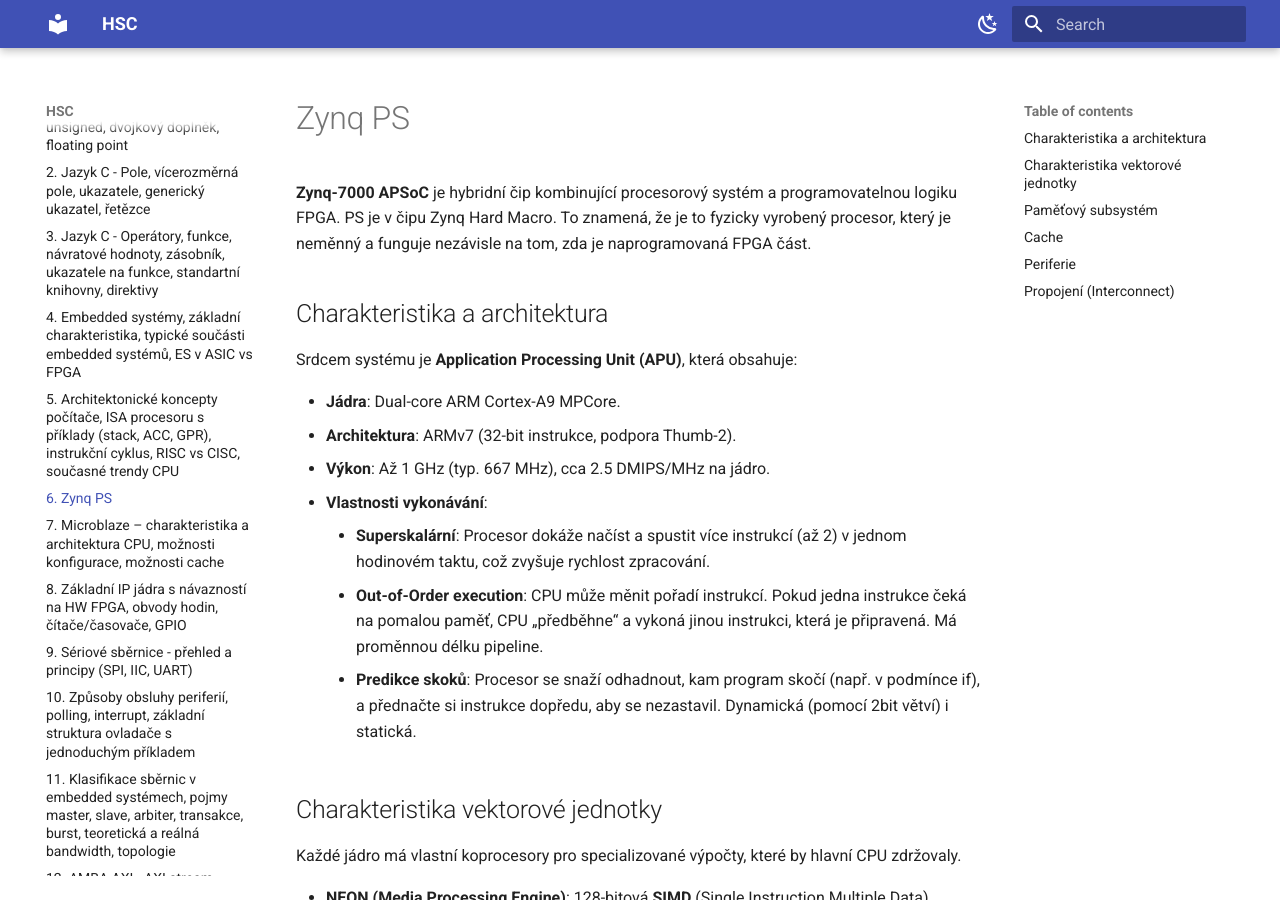
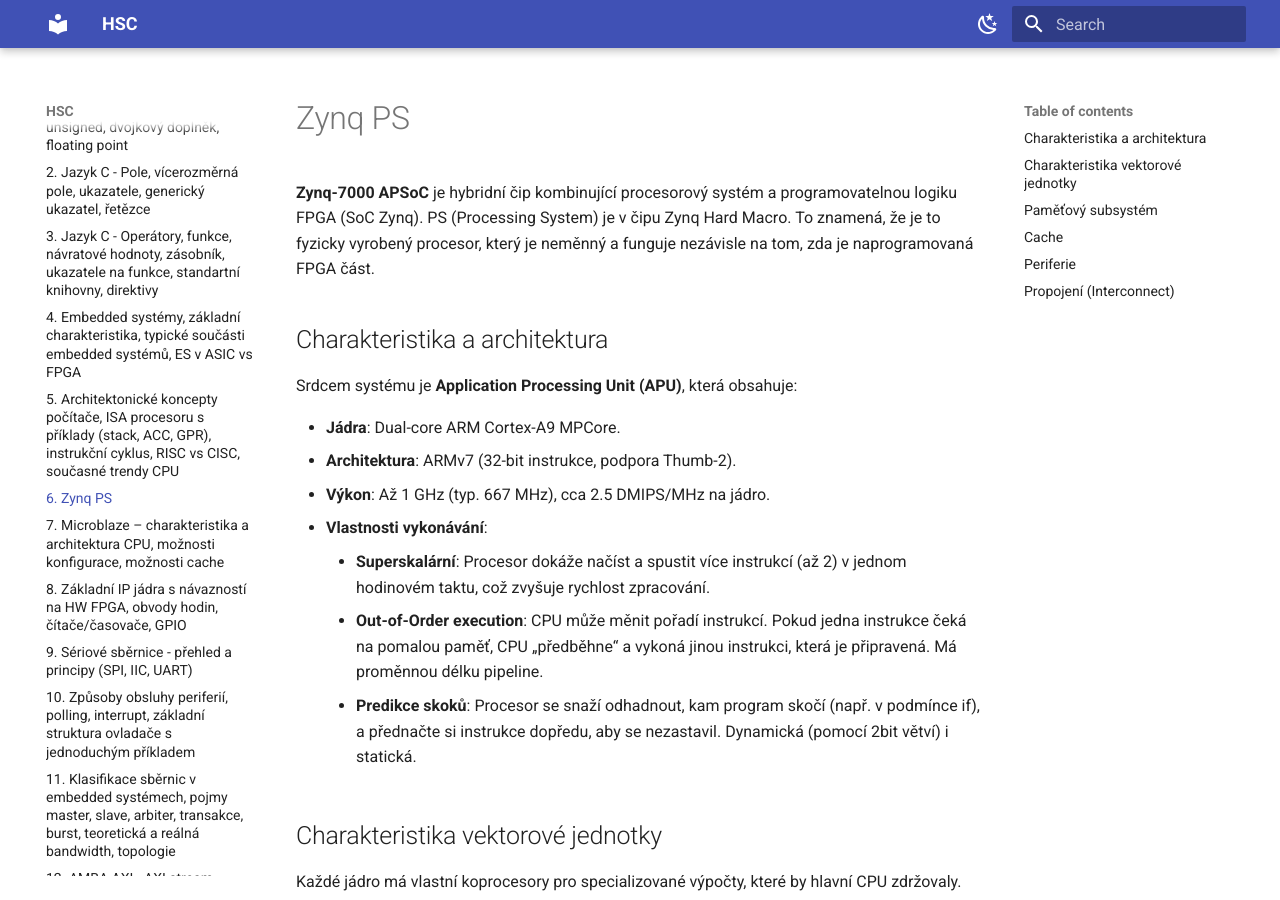
Before and after one commit to jakubklimo/HSC, an MkDocs documentation site: the page built from docs/HSC_6.md, in a window 1280 px wide and 900 px high. Built offline with MkDocs 1.6.1 and Material for MkDocs 9.7.7, drawn with Linux system fonts in a browser that asks for light colours.

Commit message:
Update HSC_6.md

```diff
--- a/docs/HSC_6.md
+++ b/docs/HSC_6.md
@@ -1,6 +1,6 @@
 # Zynq PS
 
-**Zynq-7000 APSoC** je hybridní čip kombinující procesorový systém a programovatelnou logiku FPGA. PS je v čipu Zynq Hard Macro. To znamená, že je to fyzicky vyrobený procesor, který je neměnný a funguje nezávisle na tom, zda je naprogramovaná FPGA část.
+**Zynq-7000 APSoC** je hybridní čip kombinující procesorový systém a programovatelnou logiku FPGA (SoC Zynq). PS (Processing System) je v čipu Zynq Hard Macro. To znamená, že je to fyzicky vyrobený procesor, který je neměnný a funguje nezávisle na tom, zda je naprogramovaná FPGA část.
 
 ## Charakteristika a architektura
 
```
